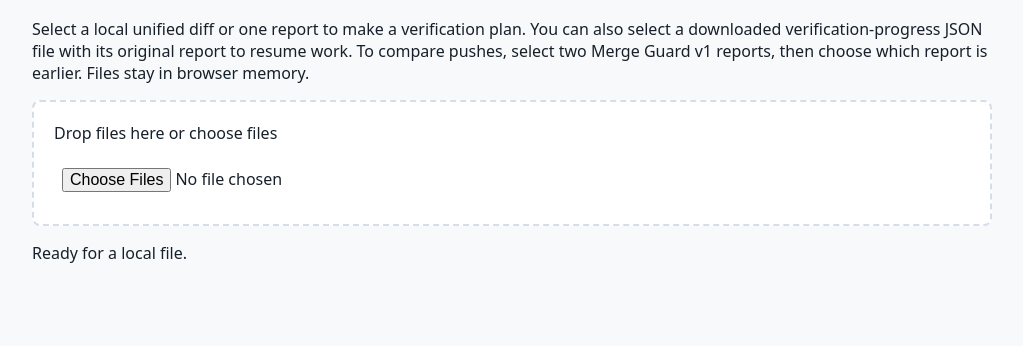
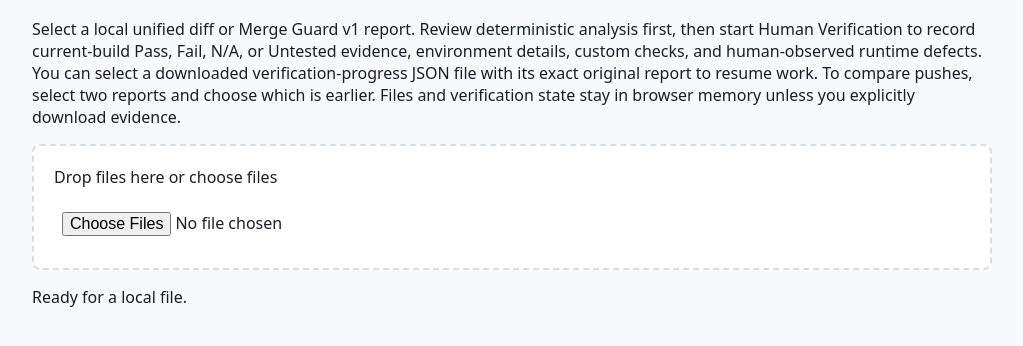
Before and after one commit to keepithandy/merge-guard, a website with bundled scripts: page dashboard/index.html in a window 1280 px wide. Shown: the part 78-424 px from the top of the page, without its empty margins (128-1151 px from the left). Built offline with nearby package versions, Linux system fonts and the light colour scheme.

Commit message:
Explain Human Verification dashboard flow

```diff
--- a/dashboard/index.html
+++ b/dashboard/index.html
@@ -1,3 +1,3 @@
 <!doctype html>
 <html lang="en"><head><meta charset="utf-8"><meta name="viewport" content="width=device-width,initial-scale=1"><title>Merge Guard local dashboard</title><link rel="stylesheet" href="./styles.css"></head>
-<body><main><h1>Merge Guard local dashboard</h1><p id="instructions">Select a local unified diff or one report to make a verification plan. You can also select a downloaded verification-progress JSON file with its original report to resume work. To compare pushes, select two Merge Guard v1 reports, then choose which report is earlier. Files stay in browser memory.</p><label id="drop-zone" for="files">Drop files here or choose files<input id="files" aria-describedby="instructions" type="file" accept=".diff,.patch,.json" multiple></label><p id="status" role="status" aria-live="polite" data-state="ready">Ready for a local file.</p><div id="output"></div></main><script type="module" src="./app.js"></script></body></html>
+<body><main><h1>Merge Guard local dashboard</h1><p id="instructions">Select a local unified diff or Merge Guard v1 report. Review deterministic analysis first, then start Human Verification to record current-build Pass, Fail, N/A, or Untested evidence, environment details, custom checks, and human-observed runtime defects. You can select a downloaded verification-progress JSON file with its exact original report to resume work. To compare pushes, select two reports and choose which is earlier. Files and verification state stay in browser memory unless you explicitly download evidence.</p><label id="drop-zone" for="files">Drop files here or choose files<input id="files" aria-describedby="instructions" type="file" accept=".diff,.patch,.json" multiple></label><p id="status" role="status" aria-live="polite" data-state="ready">Ready for a local file.</p><div id="output"></div></main><script type="module" src="./app.js"></script></body></html>
```
